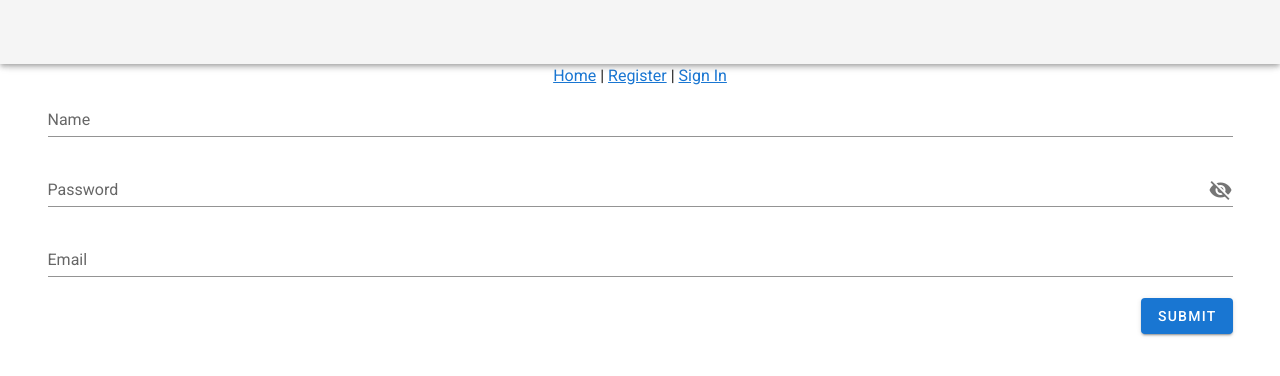
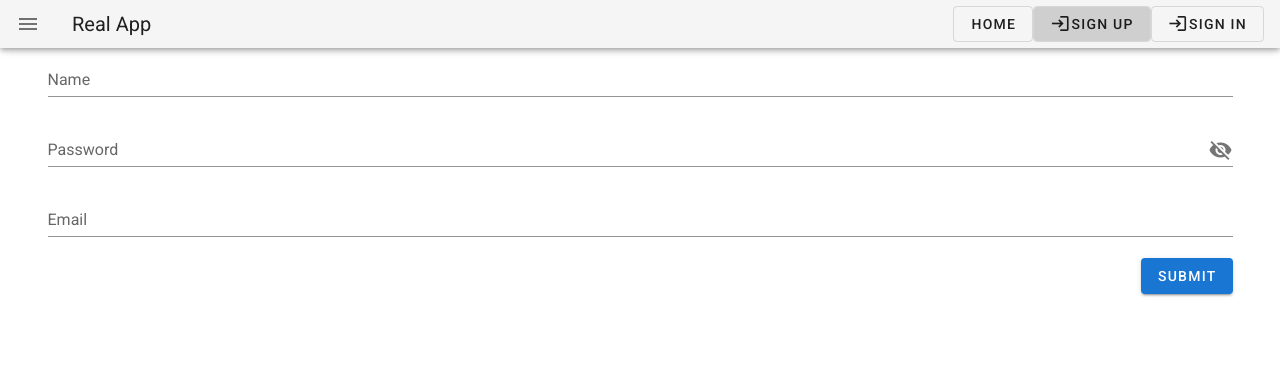
Before and after one commit to Worrovsky/spring-vue-learn-stuff, a Vue app in the folder 002-real-world-app/: page /register in a window 1280 px wide. Shown: the top 376 px of the page. Built offline with nearby package versions, Linux system fonts and the light colour scheme.

Commit message:
p002: navbar added

```diff
--- a/002-real-world-app/src/App.vue
+++ b/002-real-world-app/src/App.vue
@@ -1,16 +1,9 @@
 <template>
   <v-app>
     <v-main>
-      <v-app-bar app></v-app-bar>
+      <app-navbar></app-navbar>
 
       <v-container>
-        <v-row justify="center">
-          <div>
-            <router-link to="/">Home</router-link> |
-            <router-link to="/register">Register</router-link> |
-            <router-link to="/signin">Sign In</router-link>
-          </div>
-        </v-row>
         <v-row>
           <router-view></router-view>
         </v-row>
@@ -18,3 +11,13 @@
     </v-main>
   </v-app>
 </template>
+
+<script>
+import AppNavbar from '@/components/Navbar'
+
+export default {
+  components: {
+    AppNavbar,
+  },
+}
+</script>
--- /dev/null
+++ b/002-real-world-app/src/components/Navbar.vue
@@ -0,0 +1,43 @@
+<template>
+  <v-app-bar dense>
+    <v-app-bar-nav-icon> </v-app-bar-nav-icon>
+    <v-toolbar-title to="/">Real App</v-toolbar-title>
+    <v-spacer></v-spacer>
+
+    <template v-if="!isLoggedIn">
+      <v-btn outlined text to="/">Home</v-btn>
+      <v-btn outlined text to="/register"
+        ><v-icon dense>mdi-login</v-icon>Sign Up</v-btn
+      >
+      <v-btn outlined text to="/signin"
+        ><v-icon dense>mdi-login</v-icon>Sign In</v-btn
+      >
+    </template>
+
+    <template v-if="isLoggedIn">
+      <v-btn outlined text to="/">Home</v-btn>
+      <v-btn outlined text to="/">
+        <v-icon>mdi-pencil</v-icon>New Article</v-btn
+      >
+      <v-btn outlined text to="/"
+        ><v-icon>mdi-account-cog </v-icon>Settings</v-btn
+      >
+      <v-btn outlined text to="/">{{ currentUser.username }}</v-btn>
+    </template>
+    <!-- <router-link to="/">Home</router-link> -->
+  </v-app-bar>
+</template>
+
+<script>
+import { mapState } from 'vuex'
+
+export default {
+  name: 'AppNavbar',
+  computed: {
+    ...mapState({
+      isLoggedIn: (state) => state.auth.isLoggedIn,
+      currentUser: (state) => state.auth.currentUser,
+    }),
+  },
+}
+</script>
--- a/002-real-world-app/src/views/Register.vue
+++ b/002-real-world-app/src/views/Register.vue
@@ -33,6 +33,7 @@
 import AppValidationErrors from '@/components/ValidationErrors'
 
 import { actionTypes } from '@/store/modules/auth'
+import { mapState } from 'vuex'
 
 export default {
   name: 'AppRegister',
@@ -40,12 +41,10 @@ export default {
     AppValidationErrors,
   },
   computed: {
-    isSubmitting() {
-      return this.$store.state.auth.isSubmitting
-    },
-    validationErrors() {
-      return this.$store.state.auth.validationErrors
-    },
+    ...mapState({
+      isSubmitting: (state) => state.auth.isSubmitting,
+      validationErrors: (state) => state.auth.validationErrors,
+    }),
   },
   data() {
     return {
--- a/002-real-world-app/src/views/SignIn.vue
+++ b/002-real-world-app/src/views/SignIn.vue
@@ -30,6 +30,7 @@
 import AppValidationErrors from '@/components/ValidationErrors'
 
 import { actionTypes } from '@/store/modules/auth'
+import { mapState } from 'vuex'
 
 export default {
   name: 'AppSignIn',
@@ -44,12 +45,10 @@ export default {
     }
   },
   computed: {
-    validationErrors() {
-      return this.$store.state.auth.validationErrors
-    },
-    isSubmitting() {
-      return this.$store.state.auth.isSubmitting
-    },
+    ...mapState({
+      validationErrors: (state) => state.auth.validationErrors,
+      isSubmitting: (state) => state.auth.isSubmitting,
+    }),
   },
   methods: {
     onSubmit() {
```
